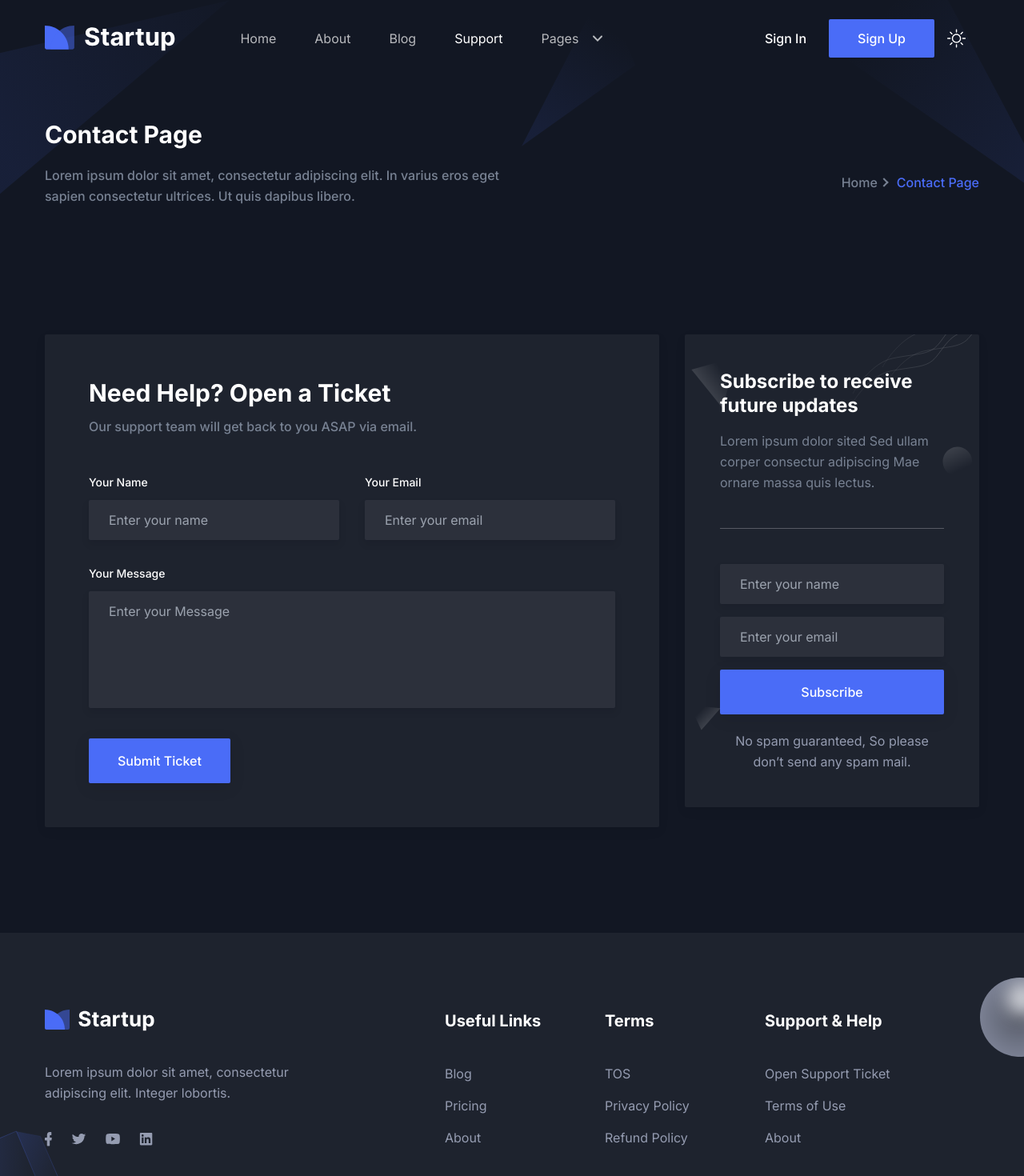
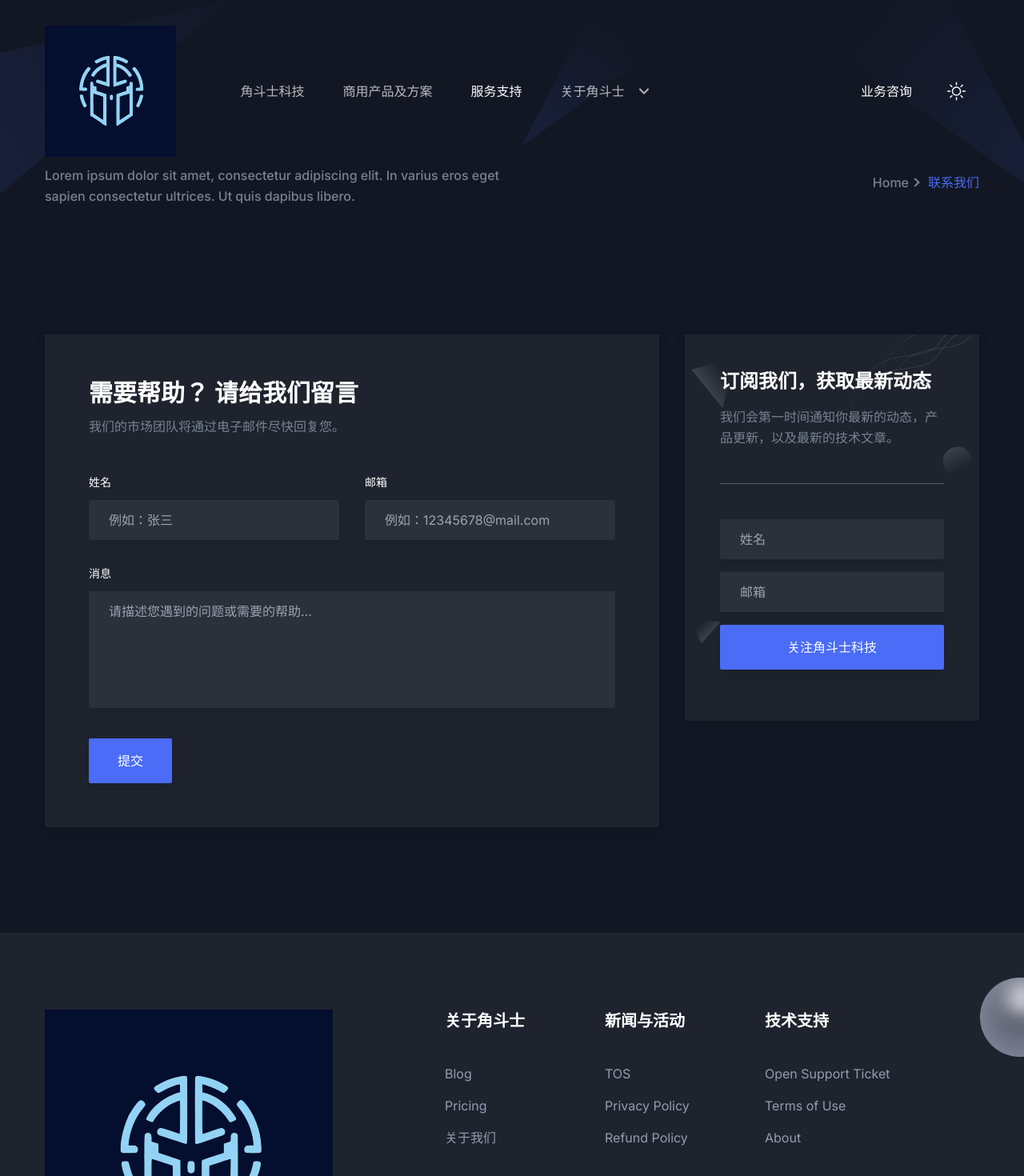
Before and after one commit to zhijie-os/gladiator_technologies.inc, a Next.js app: page /contact in a window 1280 px wide. Shown: the top 1470 px of the page at 80% size. Built offline with nearby package versions, Linux system fonts and the light colour scheme.

Commit message:
GT: first revision

```diff
--- a/app/contact/page.tsx
+++ b/app/contact/page.tsx
@@ -13,7 +13,7 @@ const ContactPage = () => {
   return (
     <>
       <Breadcrumb
-        pageName="Contact Page"
+        pageName="联系我们"
         description="Lorem ipsum dolor sit amet, consectetur adipiscing elit. In varius eros eget sapien consectetur ultrices. Ut quis dapibus libero."
       />
 
--- a/components/Contact/NewsLatterBox.tsx
+++ b/components/Contact/NewsLatterBox.tsx
@@ -11,33 +11,32 @@ const NewsLatterBox = () => {
       data-wow-delay=".2s"
     >
       <h3 className="mb-4 text-2xl font-bold leading-tight text-black dark:text-white">
-        Subscribe to receive future updates
+        订阅我们，获取最新动态
       </h3>
       <p className="mb-11 border-b border-body-color border-opacity-25 pb-11 text-base leading-relaxed text-body-color dark:border-white dark:border-opacity-25">
-        Lorem ipsum dolor sited Sed ullam corper consectur adipiscing Mae ornare
-        massa quis lectus.
+        我们会第一时间通知你最新的动态，产品更新，以及最新的技术文章。
       </p>
       <div>
         <input
           type="text"
           name="name"
-          placeholder="Enter your name"
+          placeholder="姓名"
           className="border-stroke dark:text-body-color-dark dark:shadow-two mb-4 w-full rounded-sm border bg-[#f8f8f8] px-6 py-3 text-base text-body-color outline-none focus:border-primary dark:border-transparent dark:bg-[#2C303B] dark:focus:border-primary dark:focus:shadow-none"
         />
         <input
           type="email"
           name="email"
-          placeholder="Enter your email"
+          placeholder="邮箱"
           className="border-stroke dark:text-body-color-dark dark:shadow-two mb-4 w-full rounded-sm border bg-[#f8f8f8] px-6 py-3 text-base text-body-color outline-none focus:border-primary dark:border-transparent dark:bg-[#2C303B] dark:focus:border-primary dark:focus:shadow-none"
         />
         <input
           type="submit"
-          value="Subscribe"
+          value="关注角斗士科技"
           className="shadow-submit dark:shadow-submit-dark mb-5 flex w-full cursor-pointer items-center justify-center rounded-sm bg-primary px-9 py-4 text-base font-medium text-white duration-300 hover:bg-primary/90"
         />
-        <p className="dark:text-body-color-dark text-center text-base leading-relaxed text-body-color">
+        {/* <p className="dark:text-body-color-dark text-center text-base leading-relaxed text-body-color">
           No spam guaranteed, So please don’t send any spam mail.
-        </p>
+        </p> */}
       </div>
 
       <div>
--- a/components/Contact/index.tsx
+++ b/components/Contact/index.tsx
@@ -12,10 +12,10 @@ const Contact = () => {
               "
             >
               <h2 className="mb-3 text-2xl font-bold text-black dark:text-white sm:text-3xl lg:text-2xl xl:text-3xl">
-                Need Help? Open a Ticket
+                需要帮助？ 请给我们留言
               </h2>
               <p className="mb-12 text-base font-medium text-body-color">
-                Our support team will get back to you ASAP via email.
+                我们的市场团队将通过电子邮件尽快回复您。
               </p>
               <form>
                 <div className="-mx-4 flex flex-wrap">
@@ -25,11 +25,11 @@ const Contact = () => {
                         htmlFor="name"
                         className="mb-3 block text-sm font-medium text-dark dark:text-white"
                       >
-                        Your Name
+                        姓名
                       </label>
                       <input
                         type="text"
-                        placeholder="Enter your name"
+                        placeholder="例如：张三"
                         className="border-stroke dark:text-body-color-dark dark:shadow-two w-full rounded-sm border bg-[#f8f8f8] px-6 py-3 text-base text-body-color outline-none focus:border-primary dark:border-transparent dark:bg-[#2C303B] dark:focus:border-primary dark:focus:shadow-none"
                       />
                     </div>
@@ -40,11 +40,11 @@ const Contact = () => {
                         htmlFor="email"
                         className="mb-3 block text-sm font-medium text-dark dark:text-white"
                       >
-                        Your Email
+                        邮箱
                       </label>
                       <input
                         type="email"
-                        placeholder="Enter your email"
+                        placeholder="例如：12345678@mail.com"
                         className="border-stroke dark:text-body-color-dark dark:shadow-two w-full rounded-sm border bg-[#f8f8f8] px-6 py-3 text-base text-body-color outline-none focus:border-primary dark:border-transparent dark:bg-[#2C303B] dark:focus:border-primary dark:focus:shadow-none"
                       />
                     </div>
@@ -55,19 +55,19 @@ const Contact = () => {
                         htmlFor="message"
                         className="mb-3 block text-sm font-medium text-dark dark:text-white"
                       >
-                        Your Message
+                        消息
                       </label>
                       <textarea
                         name="message"
                         rows={5}
-                        placeholder="Enter your Message"
+                        placeholder="请描述您遇到的问题或需要的帮助..."
                         className="border-stroke dark:text-body-color-dark dark:shadow-two w-full resize-none rounded-sm border bg-[#f8f8f8] px-6 py-3 text-base text-body-color outline-none focus:border-primary dark:border-transparent dark:bg-[#2C303B] dark:focus:border-primary dark:focus:shadow-none"
                       ></textarea>
                     </div>
                   </div>
                   <div className="w-full px-4">
                     <button className="shadow-submit dark:shadow-submit-dark rounded-sm bg-primary px-9 py-4 text-base font-medium text-white duration-300 hover:bg-primary/90">
-                      Submit Ticket
+                      提交
                     </button>
                   </div>
                 </div>
--- a/components/Footer/index.tsx
+++ b/components/Footer/index.tsx
@@ -30,8 +30,7 @@ const Footer = () => {
                   />
                 </Link>
                 <p className="dark:text-body-color-dark mb-9 text-base leading-relaxed text-body-color">
-                  Lorem ipsum dolor sit amet, consectetur adipiscing elit.
-                  Integer lobortis.
+                  解决技术难题，推动商业成长 — 您的理想伙伴，浙江角斗士科技
                 </p>
                 <div className="flex items-center">
                   <a
@@ -97,7 +96,7 @@ const Footer = () => {
             <div className="w-full px-4 sm:w-1/2 md:w-1/2 lg:w-2/12 xl:w-2/12">
               <div className="mb-12 lg:mb-16">
                 <h2 className="mb-10 text-xl font-bold text-black dark:text-white">
-                  Useful Links
+                  关于角斗士
                 </h2>
                 <ul>
                   <li>
@@ -121,7 +120,7 @@ const Footer = () => {
                       href="/about"
                       className="dark:text-body-color-dark mb-4 inline-block text-base text-body-color duration-300 hover:text-primary dark:hover:text-primary"
                     >
-                      About
+                      关于我们
                     </a>
                   </li>
                 </ul>
@@ -131,7 +130,7 @@ const Footer = () => {
             <div className="w-full px-4 sm:w-1/2 md:w-1/2 lg:w-2/12 xl:w-2/12">
               <div className="mb-12 lg:mb-16">
                 <h2 className="mb-10 text-xl font-bold text-black dark:text-white">
-                  Terms
+                  新闻与活动
                 </h2>
                 <ul>
                   <li>
@@ -165,7 +164,7 @@ const Footer = () => {
             <div className="w-full px-4 md:w-1/2 lg:w-4/12 xl:w-3/12">
               <div className="mb-12 lg:mb-16">
                 <h2 className="mb-10 text-xl font-bold text-black dark:text-white">
-                  Support & Help
+                  技术支持
                 </h2>
                 <ul>
                   <li>
@@ -200,10 +199,7 @@ const Footer = () => {
           <div className="h-px w-full bg-gradient-to-r from-transparent via-[#D2D8E183] to-transparent dark:via-[#959CB183]"></div>
           <div className="py-8">
             <p className="text-center text-base text-body-color dark:text-white">
-              Template by UIdeck and{" "}
-              <a href="https://nextjstemplates.com" rel="nofollow noopener">
-                Next.js Templates
-              </a>
+            © 2023 浙江角斗士科技责任有限公司
             </p>
           </div>
         </div>
--- a/components/Header/index.tsx
+++ b/components/Header/index.tsx
@@ -66,8 +66,8 @@ const Header = () => {
                 <Image
                   src="/images/logo/logo.svg"
                   alt="logo"
-                  width={140}
-                  height={30}
+                  width={40}
+                  height={40}
                   className="hidden w-full dark:block"
                 />
               </Link>
@@ -160,16 +160,10 @@ const Header = () => {
               </div>
               <div className="flex items-center justify-end pr-16 lg:pr-0">
                 <Link
-                  href="/signin"
+                  href="/contact"
                   className="hidden px-7 py-3 text-base font-medium text-dark hover:opacity-70 dark:text-white md:block"
                 >
-                  Sign In
-                </Link>
-                <Link
-                  href="/signup"
-                  className="ease-in-up shadow-btn hover:shadow-btn-hover hidden rounded-sm bg-primary px-8 py-3 text-base font-medium text-white transition duration-300 hover:bg-opacity-90 md:block md:px-9 lg:px-6 xl:px-9"
-                >
-                  Sign Up
+                  业务咨询
                 </Link>
                 <div>
                   <ThemeToggler />
--- a/components/Header/menuData.tsx
+++ b/components/Header/menuData.tsx
@@ -3,81 +3,81 @@ import { Menu } from "@/types/menu";
 const menuData: Menu[] = [
   {
     id: 1,
-    title: "Home",
+    title: "角斗士科技",
     path: "/",
     newTab: false,
   },
-  {
-    id: 2,
-    title: "About",
-    path: "/about",
-    newTab: false,
-  },
+  // {
+  //   id: 2,
+  //   title: "About",
+  //   path: "/about",
+  //   newTab: false,
+  // },
   {
     id: 33,
-    title: "Blog",
+    title: "商用产品及方案",
     path: "/blog",
     newTab: false,
   },
   {
     id: 3,
-    title: "Support",
+    title: "服务支持",
     path: "/contact",
     newTab: false,
   },
   {
     id: 4,
-    title: "Pages",
+    title: "关于角斗士",
     newTab: false,
     submenu: [
       {
         id: 41,
-        title: "About Page",
+        title: "关于我们",
         path: "/about",
         newTab: false,
       },
       {
         id: 42,
-        title: "Contact Page",
+        title: "联系我们",
         path: "/contact",
         newTab: false,
       },
       {
         id: 43,
-        title: "Blog Grid Page",
+        title: "科技博客",
         path: "/blog",
         newTab: false,
       },
-      {
-        id: 44,
-        title: "Blog Sidebar Page",
-        path: "/blog-sidebar",
-        newTab: false,
-      },
-      {
-        id: 45,
-        title: "Blog Details Page",
-        path: "/blog-details",
-        newTab: false,
-      },
-      {
-        id: 46,
-        title: "Sign In Page",
-        path: "/signin",
-        newTab: false,
-      },
-      {
-        id: 47,
-        title: "Sign Up Page",
-        path: "/signup",
-        newTab: false,
-      },
-      {
-        id: 48,
-        title: "Error Page",
-        path: "/error",
-        newTab: false,
-      },
+      // {
+      //   id: 44,
+      //   title: "Blog Sidebar Page",
+      //   path: "/blog-sidebar",
+      //   newTab: false,
+      // },
+      // {
+      //   id: 45,
+      //   title: "Blog Details Page",
+      //   path: "/blog-details",
+      //   newTab: false,
+      // },
+      // {
+      //   id: 46,
+      //   title: "Sign In Page",
+      //   path: "/signin",
+      //   newTab: false,
+      // },
+      // {
+      //   id: 47,
+      //   title: "Sign Up Page",
+      //   path: "/signup",
+      //   newTab: false,
+      // },
+      // {
+      //   id: 48,
+      //   title: "Error Page",
+      //   path: "/error",
+      //   newTab: false,
+      // },
     ],
   },
 ];
--- a/components/Hero/index.tsx
+++ b/components/Hero/index.tsx
@@ -15,26 +15,17 @@ const Hero = () => {
                 data-wow-delay=".2s"
               >
                 <h1 className="mb-5 text-3xl font-bold leading-tight text-black dark:text-white sm:text-4xl sm:leading-tight md:text-5xl md:leading-tight">
-                  Free and Open-Source Next.js Template for Startup & SaaS
+                  解决技术难题，推动商业成长 — 您的理想伙伴，浙江角斗士科技。
                 </h1>
                 <p className="dark:text-body-color-dark mb-12 text-base !leading-relaxed text-body-color sm:text-lg md:text-xl">
-                  Startup is free Next.js template for startups and SaaS
-                  business websites comes with all the essential pages,
-                  components, and sections you need to launch a complete
-                  business website, built-with Next 13.x and Tailwind CSS.
+                  专注技术解决方案的领导者，我们致力于帮助企业克服技术挑战，推动持续发展。加入我们，让创新引领您的商业成功。
                 </p>
                 <div className="flex flex-col items-center justify-center space-y-4 sm:flex-row sm:space-x-4 sm:space-y-0">
                   <Link
-                    href="https://nextjstemplates.com/templates/saas-starter-startup"
-                    className="rounded-sm bg-primary px-8 py-4 text-base font-semibold text-white duration-300 ease-in-out hover:bg-primary/80"
-                  >
-                    🔥 Get Pro
-                  </Link>
-                  <Link
-                    href="https://github.com/NextJSTemplates/startup-nextjs"
+                    href="/contact"
                     className="inline-block rounded-sm bg-black px-8 py-4 text-base font-semibold text-white duration-300 ease-in-out hover:bg-black/90 dark:bg-white/10 dark:text-white dark:hover:bg-white/5"
                   >
-                    Star on GitHub
+                    联系我们
                   </Link>
                 </div>
               </div>
--- a/components/Video/index.tsx
+++ b/components/Video/index.tsx
@@ -13,7 +13,7 @@ const Video = () => {
     <section className="relative z-10 py-16 md:py-20 lg:py-28">
       <div className="container">
         <SectionTitle
-          title="We are ready to help"
+          title="让我们来帮助你的企业"
           paragraph="There are many variations of passages of Lorem Ipsum available but the majority have suffered alteration in some form."
           center
           mb="80px"
@@ -50,11 +50,11 @@ const Video = () => {
       </div>
 
       <ModalVideo
-        channel="youtube"
+        channel="custom"
+        url={"/test.mp4"}
         autoplay={true}
         start={true}
         isOpen={isOpen}
-        videoId="L61p2uyiMSo"
         onClose={() => setOpen(false)}
       />
 
```
Also changed, not shown: app/page.tsx (+7 -7 lines), components/Brands/brandsData.tsx (+21 -21 lines), components/Features/featuresData.tsx (+47 -47 lines), components/Features/index.tsx (+4 -4 lines), public/images/logo/logo.svg, 1 other file (tests, documents, lock files or other folders).
